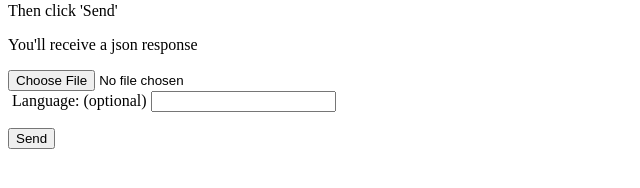
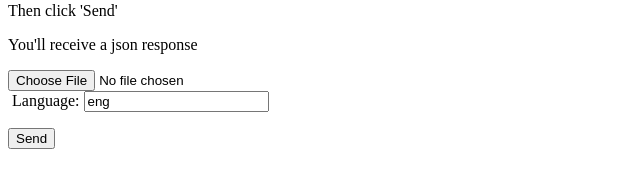
Before and after one commit to maxisoft/tesseract-webserver, a plain HTML site: page static/index.html in a window 1280 px wide. Shown: the part 132-320 px from the top of the page, without its empty margins (0-640 px from the left). Drawn offline with Linux system fonts and the light colour scheme.

Commit message:
more simple form

```diff
--- a/static/index.html
+++ b/static/index.html
@@ -12,14 +12,14 @@
 <p>You'll receive a json response</p>
 
 <form
- method="post"
- action="."
- enctype="multipart/form-data">
- <input type="file" name="pict">
+        method="post"
+        enctype="multipart/form-data">
+    <input type="file" name="pict">
     <br/>
- &nbsp;Language:&nbsp;(optional)&nbsp;<input type="text" name="l">
+    &nbsp;Language:&nbsp;<input type="text" name="l" value="eng">
+
     <p>
- <input type="submit" value="Send">
+        <input type="submit" value="Send">
 </form>
 </body>
 </html>
```
